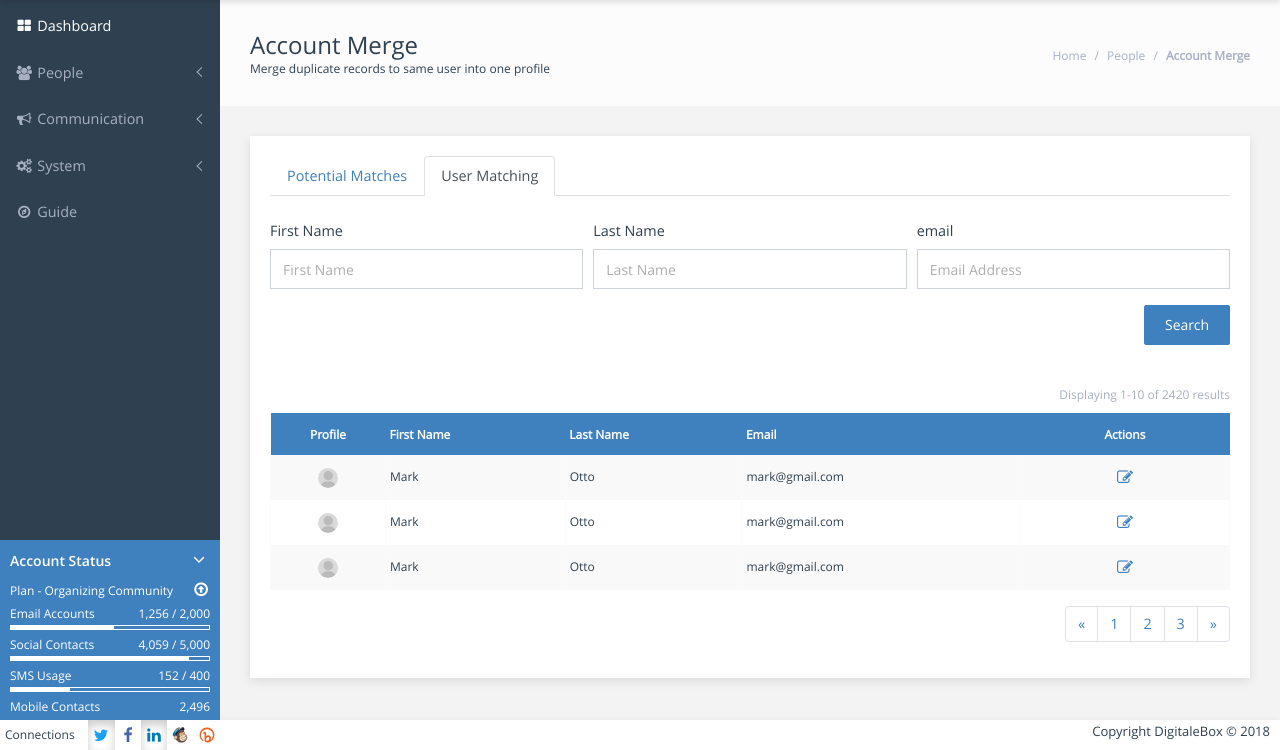
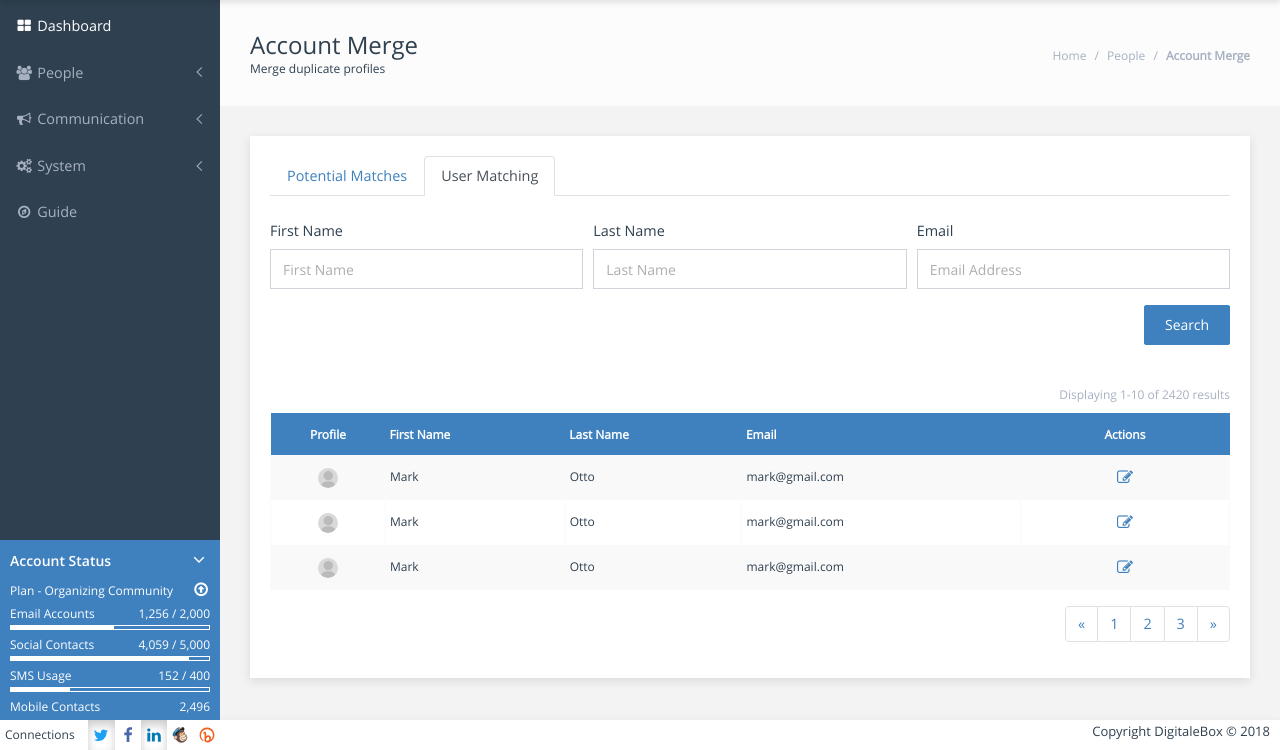
Before and after one commit to amrgunaweera/Digitalebox, a PHP site: page /user-match.php in a window 1280 px wide. Shown: the part 50-800 px from the top of the page. Run offline with PHP 8.4, Linux system fonts and the light colour scheme; some libraries are stand-ins or nearby versions; some web fonts are replaced.

Commit message:
- user match changes

```diff
--- a/user-match.php
+++ b/user-match.php
@@ -16,7 +16,7 @@
                         Account Merge
                     </div>
                     <div class="desc">
-                        Merge duplicate records to same user into one profile
+                        Merge duplicate profiles
                     </div>
                 </div>
                 <div class="col-md-6">
@@ -52,7 +52,7 @@
                                     <input type="text" class="form-control" id="lname" placeholder="Last Name">
                                 </div>
                                 <div class="form-group col-md-4">
-                                    <label for="email">email</label>
+                                    <label for="email">Email</label>
                                     <input type="email" class="form-control" id="email" placeholder="Email Address">
                                 </div>
                             </div>
```
